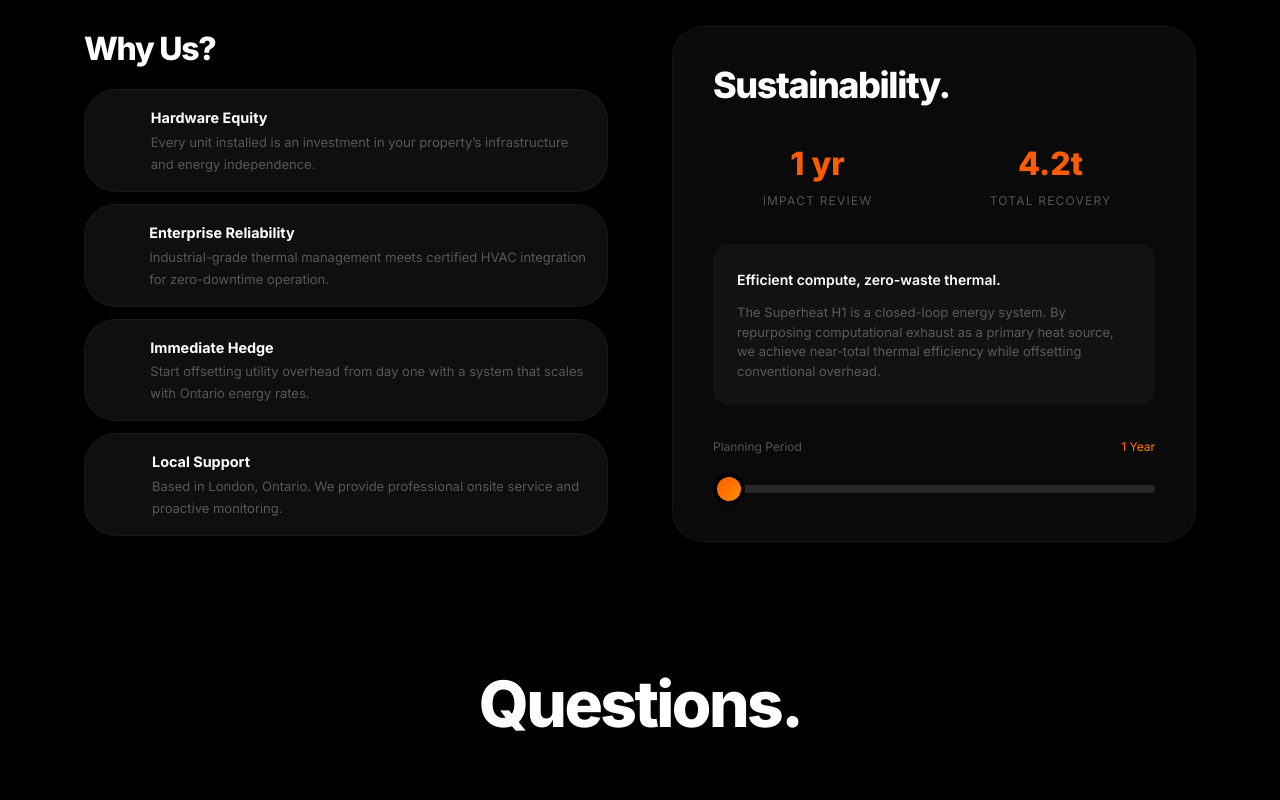
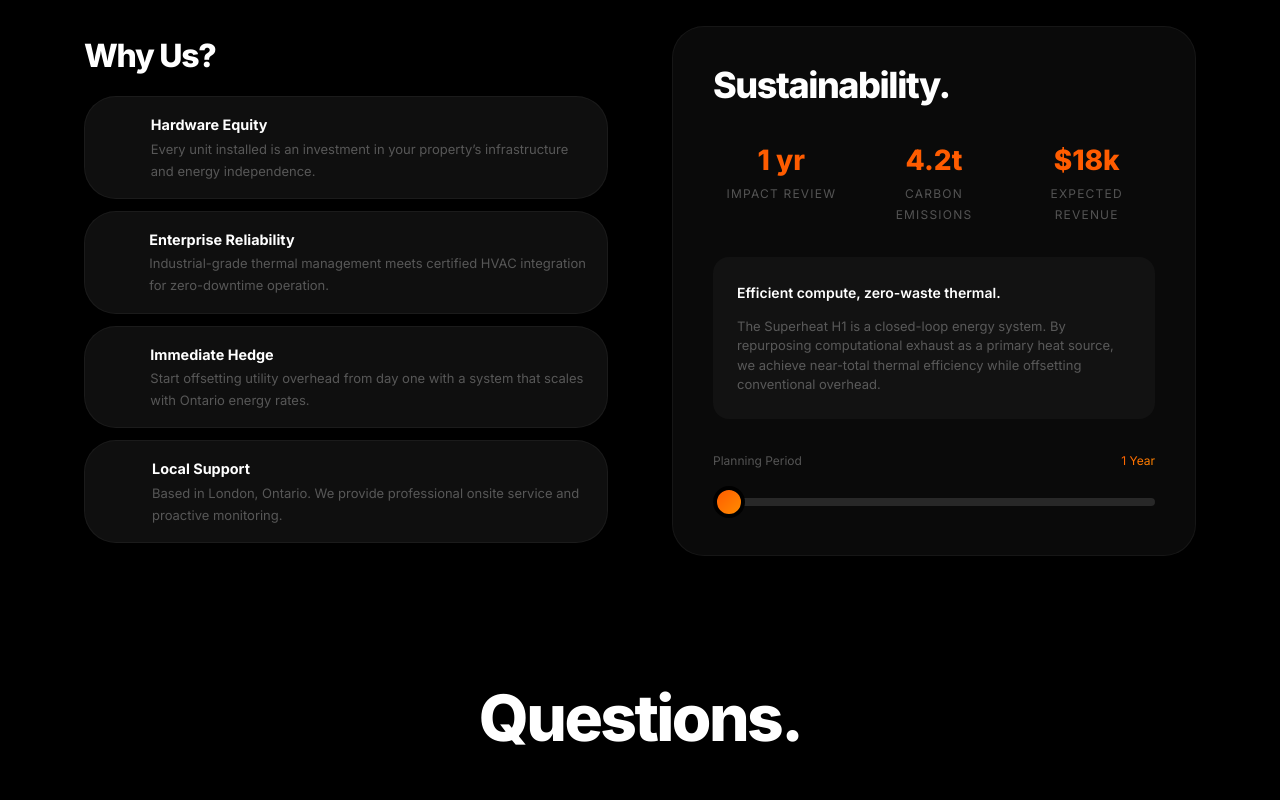
Before and after one commit to London-mining-company/genesis-heating, a Preact app: page / in a window 1280 px wide. Shown: the part 2620-3420 px from the top of the page. Built offline with nearby package versions, Linux system fonts and the light colour scheme.

Commit message:
Sustainability v42.0: Added Expected Revenue tracking to slider and fixed Carbon Emissions labeling.

```diff
--- a/src/App.tsx
+++ b/src/App.tsx
@@ -206,14 +206,18 @@ const SavingsCalculator = () => {
                 <header className="section-header" style={{ textAlign: 'left', margin: '0 0 2rem' }}>
                     <h2 style={{ fontSize: '2.25rem' }}>Sustainability.</h2>
                 </header>
-                <div className="calc-stats" style={{ gridTemplateColumns: '1fr 1fr', gap: '1.5rem', marginBottom: '2rem' }}>
+                <div className="calc-stats" style={{ gridTemplateColumns: 'repeat(3, 1fr)', gap: '1rem', marginBottom: '2rem' }}>
                     <div>
-                        <div className="calc-val" style={{ fontSize: '2rem' }}>{years} yr</div>
+                        <div className="calc-val" style={{ fontSize: '1.75rem' }}>{years} yr</div>
                         <div className="calc-label">Impact Review</div>
                     </div>
                     <div>
-                        <div className="calc-val" style={{ fontSize: '2rem' }}>{(years * 4.2).toFixed(1)}t</div>
-                        <div className="calc-label">Total Recovery</div>
+                        <div className="calc-val" style={{ fontSize: '1.75rem' }}>{(years * 4.2).toFixed(1)}t</div>
+                        <div className="calc-label">Carbon Emissions</div>
+                    </div>
+                    <div>
+                        <div className="calc-val" style={{ fontSize: '1.75rem' }}>${(years * 18).toLocaleString()}k</div>
+                        <div className="calc-label">Expected Revenue</div>
                     </div>
                 </div>
                 <div style={{ padding: '1.5rem', background: 'rgba(255,255,255,0.03)', borderRadius: '16px', marginBottom: '2rem' }}>
```
